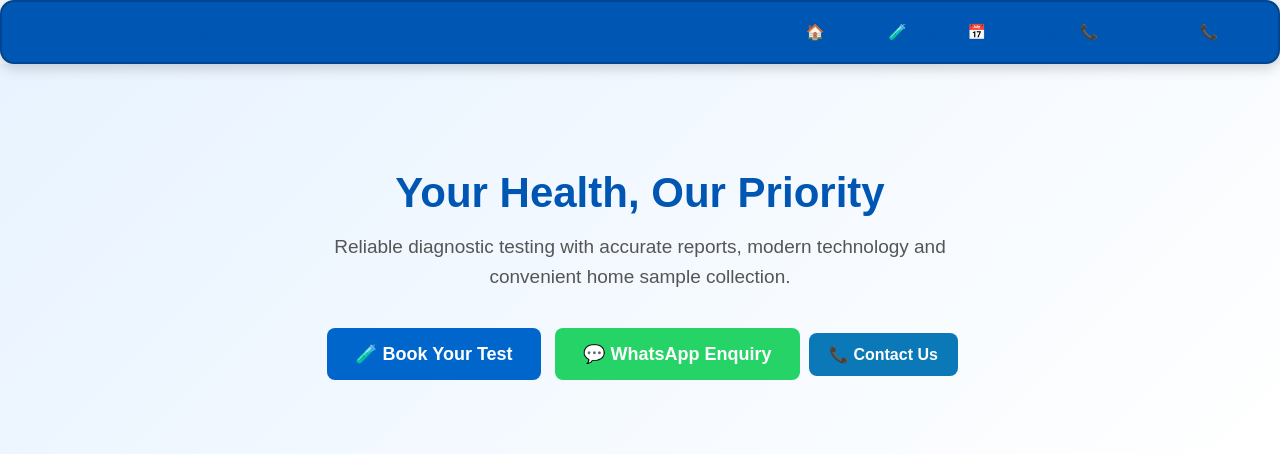
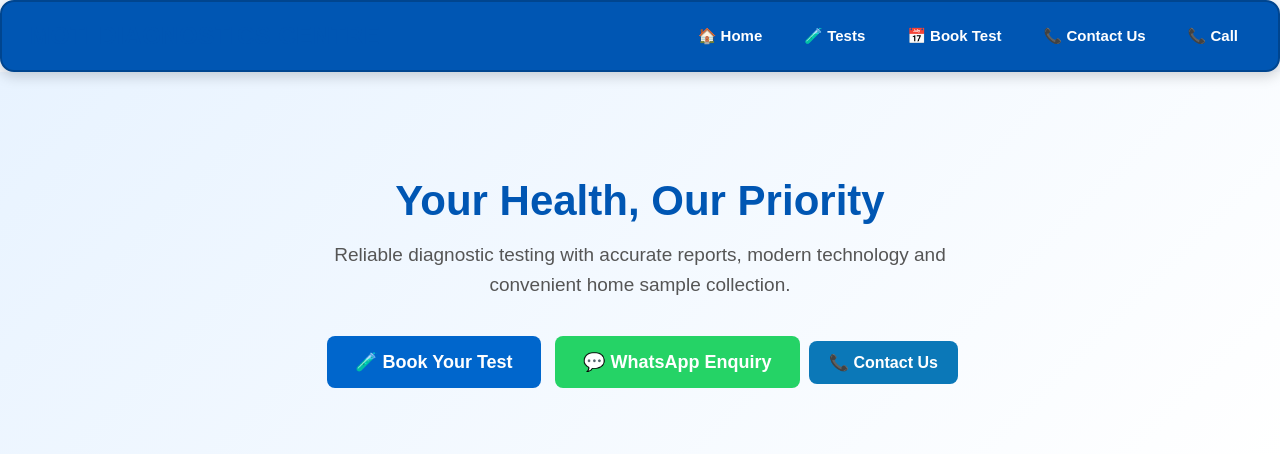
Before and after one commit to aarthak21-beep/test-booking, a Flask app: page / in a window 1280 px wide. Shown: the top 454 px of the page. Run offline with Flask 3, Linux system fonts and the light colour scheme.

Commit message:
Update booking.html

```diff
--- a/templates/booking.html
+++ b/templates/booking.html
@@ -489,14 +489,20 @@
 
 .nav-menu a {
     text-decoration: none;
-    color: #0056b3;
+    color: white;
     font-weight: 600;
     font-size: 15px;
+    padding: 9px 12px;
+    border-radius: 7px;
+    transition: 0.2s;
+
 }
 
 .nav-menu a:hover {
-    color: #0066cc;
-} </style>
+    background: white;
+    color: #0056b3;
+}
+    </style>
 
 </head>
 
```
